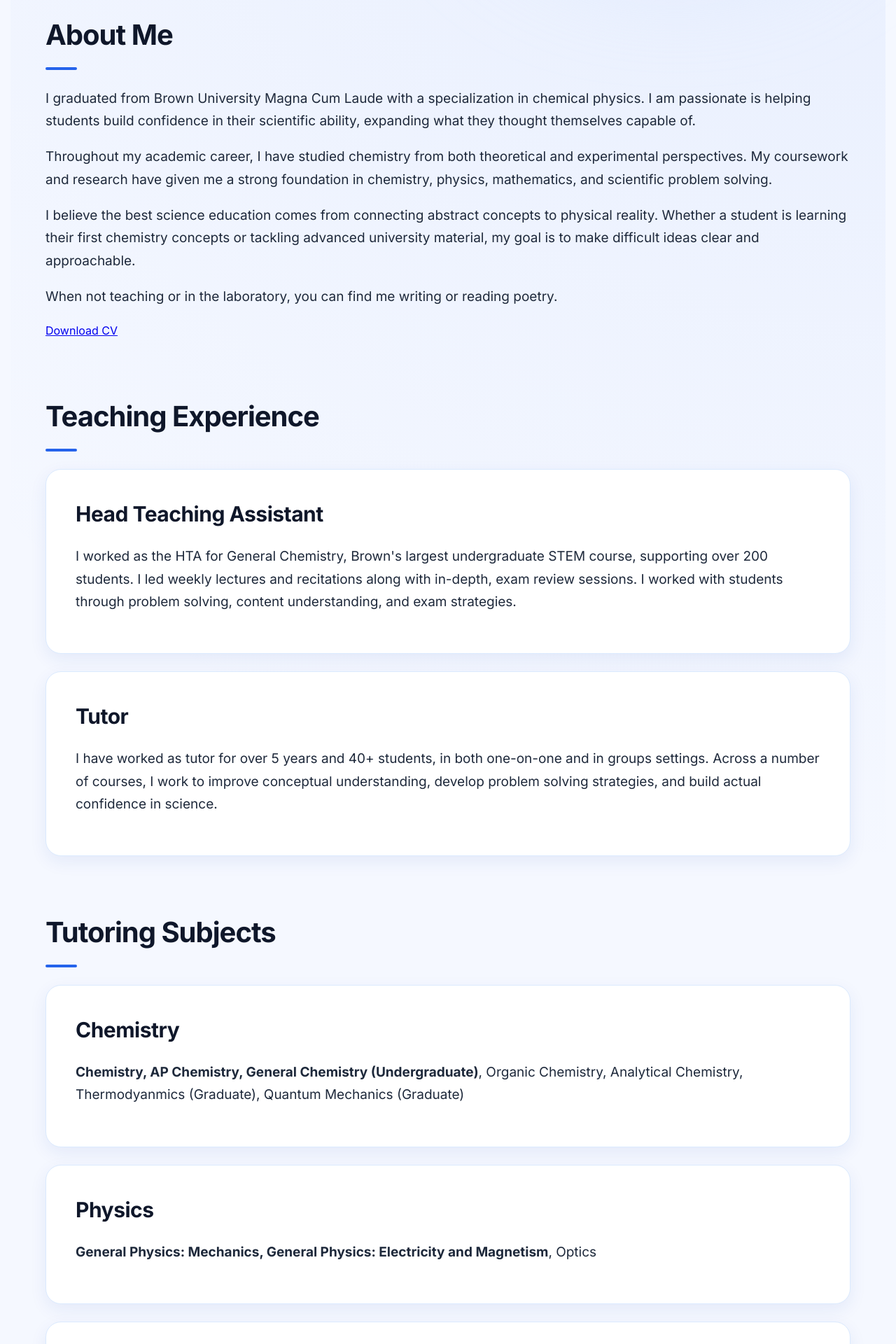
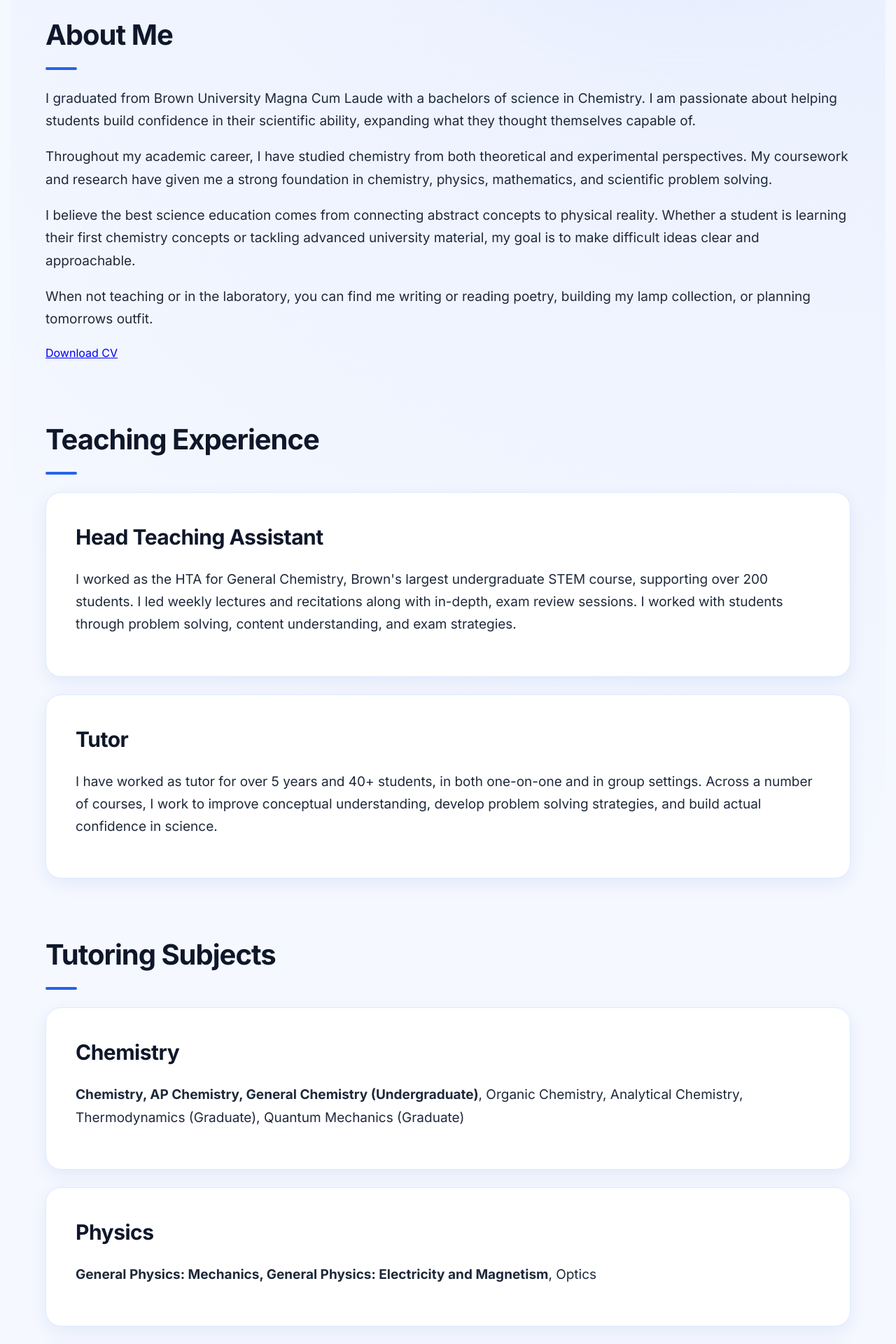
Before and after one commit to pythonschmython/william-roberts-website, a Next.js app: page / in a window 1280 px wide. Shown: the part 680-2600 px from the top of the page at 70% size. Built offline with nearby package versions, Linux system fonts and the light colour scheme.

Commit message:
fixed typos

```diff
--- a/app/page.tsx
+++ b/app/page.tsx
@@ -61,7 +61,7 @@ export default function Home() {
 
         <p>
           I graduated from Brown University Magna Cum Laude with a
-          specialization in chemical physics. I am passionate is helping students build confidence
+          bachelors of science in Chemistry. I am passionate about helping students build confidence
           in their scientific ability, expanding what they thought
           themselves capable of.
         </p>
@@ -84,7 +84,7 @@ export default function Home() {
 
         <p>
           When not teaching or in the laboratory, you can find me
-          writing or reading poetry.
+          writing or reading poetry, building my lamp collection, or planning tomorrows outfit.
         </p>
 
         <a
@@ -133,7 +133,7 @@ export default function Home() {
             </h3>
 
             <p>
-              I have worked as tutor for over 5 years and 40+ students, in both one-on-one and in groups settings.
+              I have worked as tutor for over 5 years and 40+ students, in both one-on-one and in group settings.
               Across a number of courses, I work to improve conceptual understanding, develop
               problem solving strategies, and build actual confidence
               in science.
@@ -170,7 +170,7 @@ export default function Home() {
 
             <p>
               <b> Chemistry, AP Chemistry, General Chemistry (Undergraduate)</b>,
-              Organic Chemistry, Analytical Chemistry, Thermodyanmics (Graduate),
+              Organic Chemistry, Analytical Chemistry, Thermodynamics (Graduate),
               Quantum Mechanics (Graduate)
             </p>
 
@@ -399,7 +399,7 @@ export default function Home() {
           <div className="testimonial">
 
             <p>
-              "I likely wouldn’t have passed the class without him. If he was able to help my grades, he’ll be able to help anyones."
+              "I likely wouldn’t have passed the class without him. If he was able to help my grades, he’ll be able to help anyone's."
             </p>
 
           </div>
```
